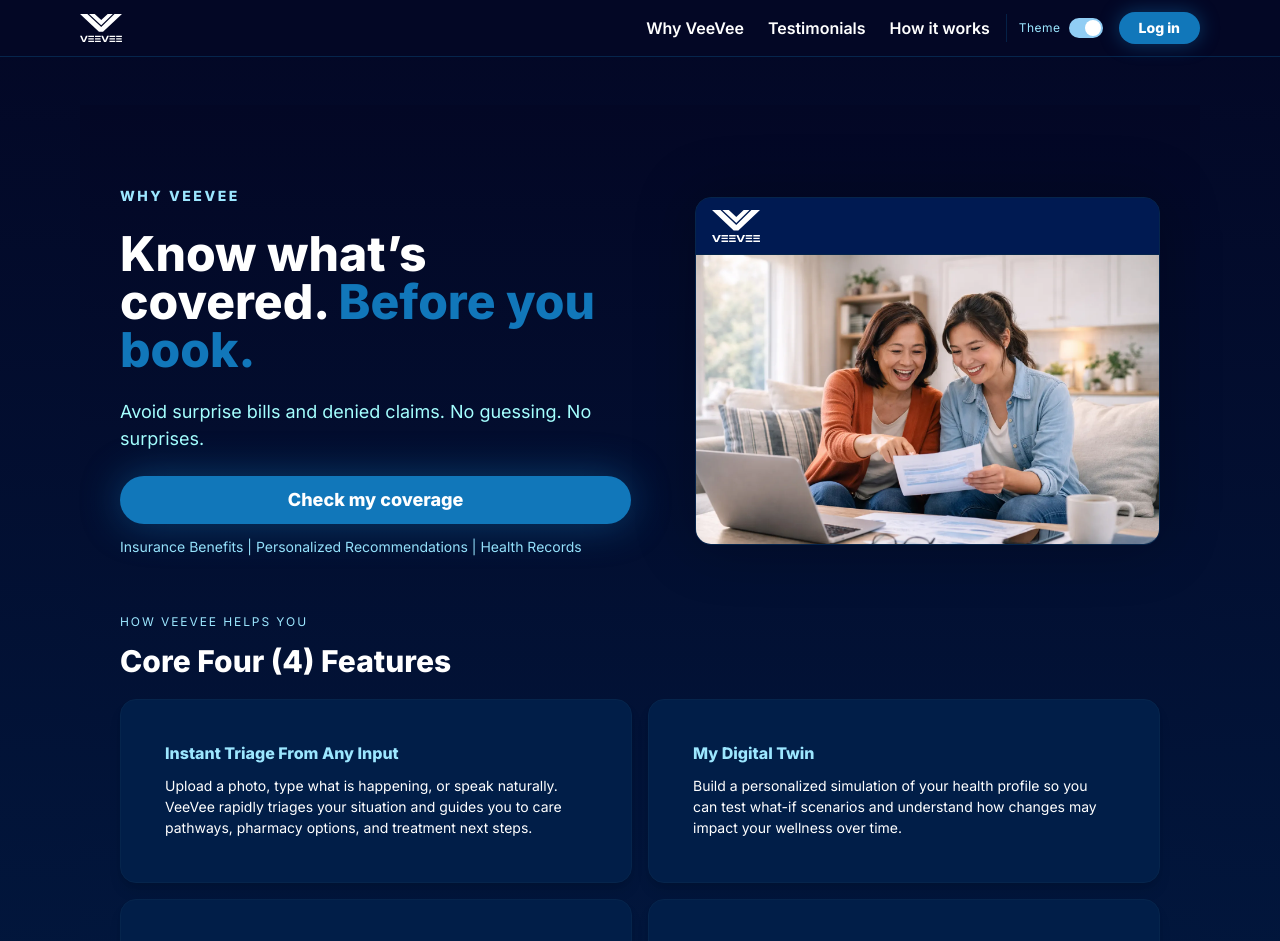
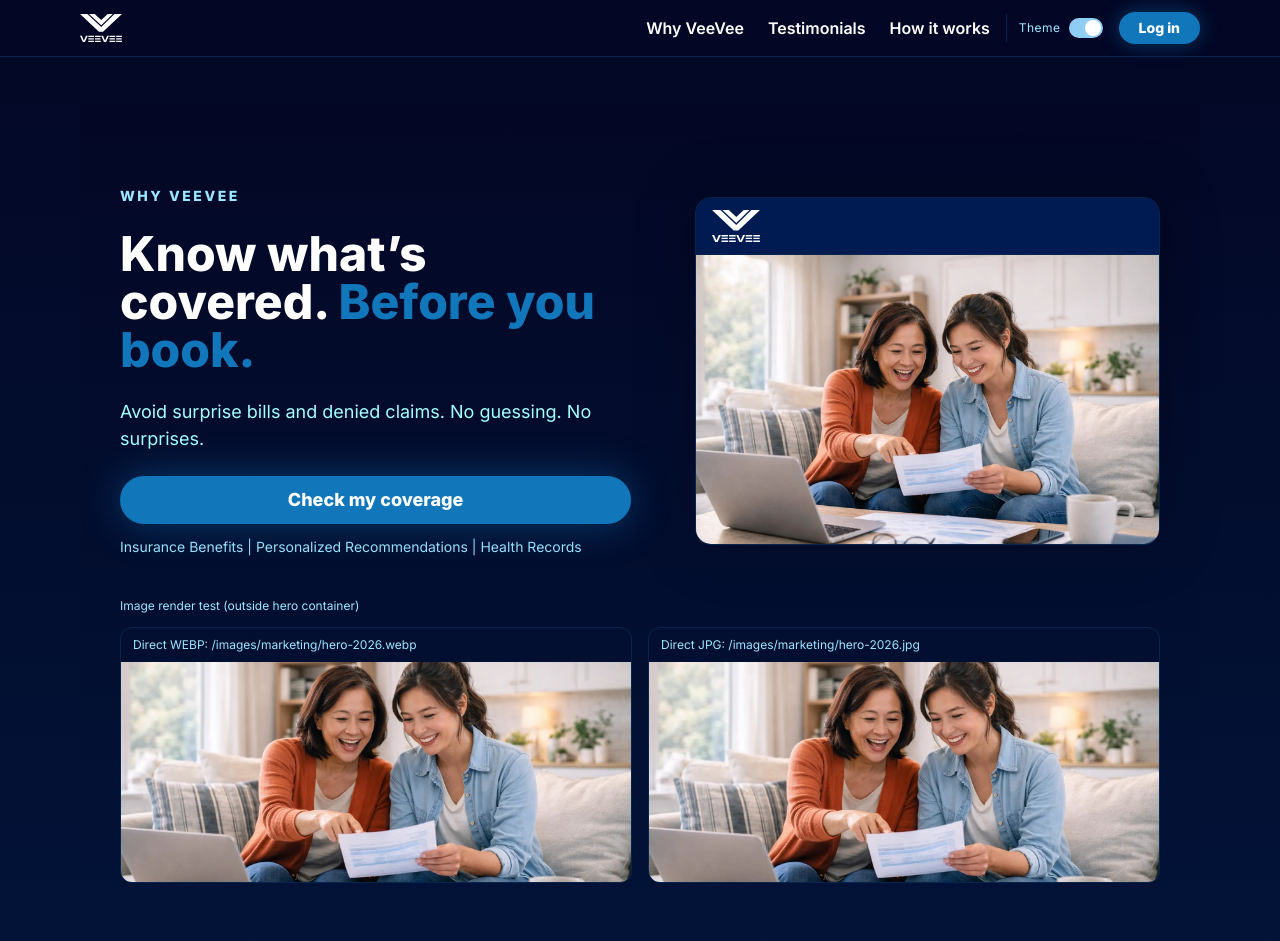
Before and after one commit to cdgonzal/myveevee, a React (Vite) app: page / in a window 1280 px wide. Shown: the top 941 px of the page. Built offline with nearby package versions, Linux system fonts and the light colour scheme.

Commit message:
CodexAuto: MyVeeVee: messaging refactor #11

```diff
--- a/src/pages/Home.tsx
+++ b/src/pages/Home.tsx
@@ -179,10 +179,8 @@ export default function Home() {
           </CLink>
 
           <CLink href="https://veevee.io" isExternal>
-            <Box as="picture" display="block">
-              <source srcSet={heroWebpSrc} type="image/webp" />
             <Image
-                src={heroJpgSrc}
+              src={heroWebpSrc}
               alt="VeeVee marketing image showing connected care and benefits optimization"
               objectFit="cover"
               maxH="420px"
@@ -195,17 +193,47 @@ export default function Home() {
                 });
               }}
               onError={(e) => {
-                  console.error("[HeroImage] failed", {
-                    currentSrc: e.currentTarget.currentSrc,
+                const img = e.currentTarget;
+                if (img.src.endsWith(".webp")) {
+                  console.warn("[HeroImage] webp failed, falling back to jpg", {
+                    currentSrc: img.currentSrc,
+                    webp: heroWebpSrc,
+                    fallback: heroJpgSrc,
+                  });
+                  img.src = heroJpgSrc;
+                  return;
+                }
+                console.error("[HeroImage] jpg fallback also failed", {
+                  currentSrc: img.currentSrc,
                   webp: heroWebpSrc,
                   fallback: heroJpgSrc,
                 });
               }}
             />
-            </Box>
           </CLink>
         </Box>
       </Grid>
+
+      {/* Temporary render diagnostics: remove after verifying image delivery */}
+      <Box mt={{ base: 8, md: 10 }} maxW="6xl" mx="auto">
+        <Text fontSize="xs" color={subtle} mb={3}>
+          Image render test (outside hero container)
+        </Text>
+        <SimpleGrid columns={{ base: 1, md: 2 }} spacing={4}>
+          <Box borderWidth="1px" borderColor={border} borderRadius="xl" overflow="hidden">
+            <Text fontSize="xs" px={3} py={2} color={subtle}>
+              Direct WEBP: {heroWebpSrc}
+            </Text>
+            <Image src={heroWebpSrc} alt="Direct WebP render test" w="100%" h="220px" objectFit="cover" />
+          </Box>
+          <Box borderWidth="1px" borderColor={border} borderRadius="xl" overflow="hidden">
+            <Text fontSize="xs" px={3} py={2} color={subtle}>
+              Direct JPG: {heroJpgSrc}
+            </Text>
+            <Image src={heroJpgSrc} alt="Direct JPG render test" w="100%" h="220px" objectFit="cover" />
+          </Box>
+        </SimpleGrid>
+      </Box>
 
       <Box mt={{ base: 10, md: 14 }} maxW="6xl" mx="auto">
         <Stack spacing={3} mb={5}>
```
Lines whose indentation alone changed are shown as unchanged.
